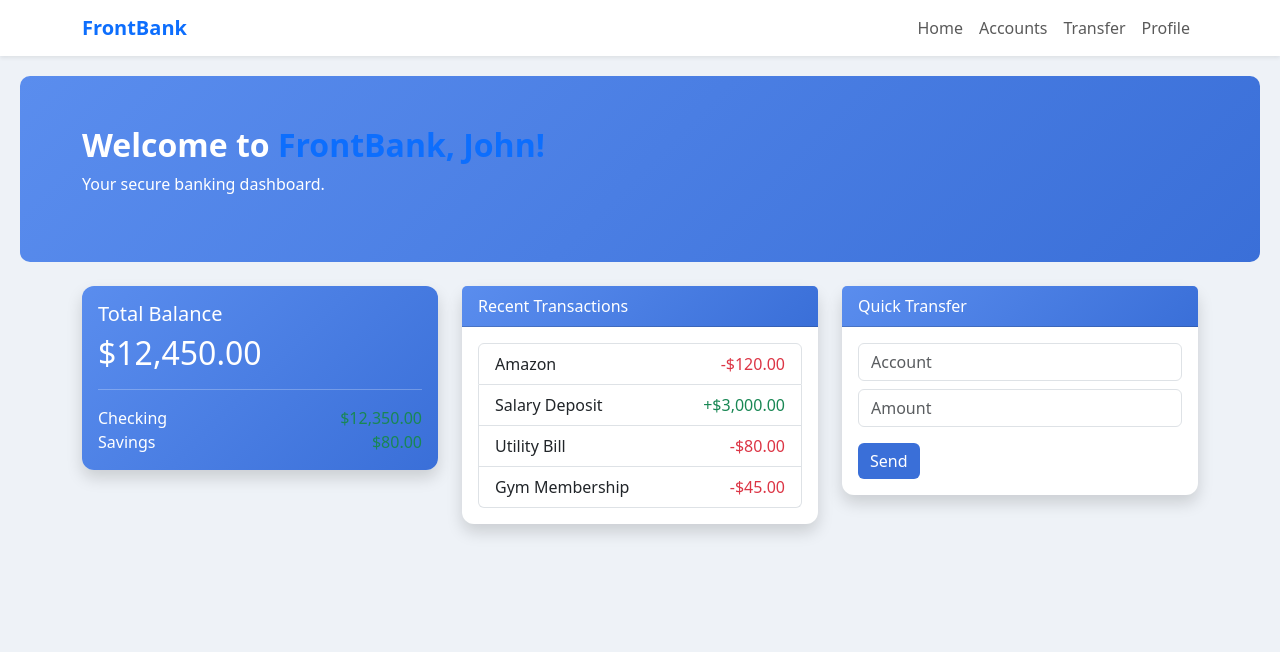
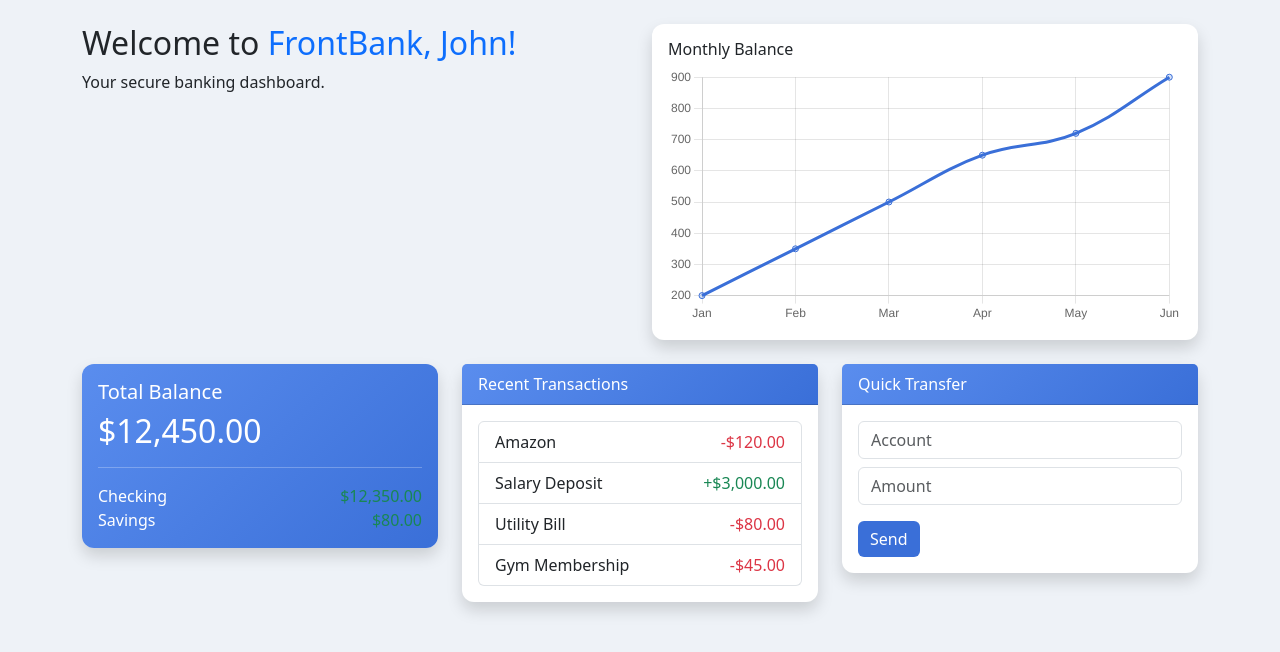
Before and after one commit to Kalyan9912/BANK-APP, a React (Create React App) app in the folder FRONT-END/: page / in a window 1280 px wide. Shown: the top 652 px of the page. Built offline with nearby package versions, Linux system fonts and the light colour scheme.

Commit message:
Update Dashboard.js

```diff
--- a/FRONT-END/src/pages/Dashboard.js
+++ b/FRONT-END/src/pages/Dashboard.js
@@ -2,22 +2,19 @@ import React from "react";
 import BalanceCard from "../components/BalanceCard";
 import TransactionList from "../components/TransactionList";
 import TransferForm from "../components/TransferForm";
-import Navbar from "../components/Navbar";
 import MonthlyChart from "../components/MonthlyChart";
 
 function Dashboard(){
 
   return(
 
-    <div>
+    <div className="container mt-4">
 
-      <Navbar/>
+      <div className="row mb-4">
 
-      <div className="hero-section">
+        <div className="col-md-6">
 
-        <div className="container">
-
-          <h2 className="fw-bold">
+          <h2>
             Welcome to <span className="text-primary">FrontBank, John!</span>
           </h2>
 
@@ -25,9 +22,11 @@ function Dashboard(){
 
         </div>
 
+        <div className="col-md-6">
+          <MonthlyChart/>
         </div>
 
-      <div className="container mt-4">
+      </div>
 
       <div className="row g-4">
 
@@ -47,8 +46,6 @@ function Dashboard(){
 
     </div>
 
-    </div>
-
   )
 
 }
```
Lines whose indentation alone changed are shown as unchanged.
